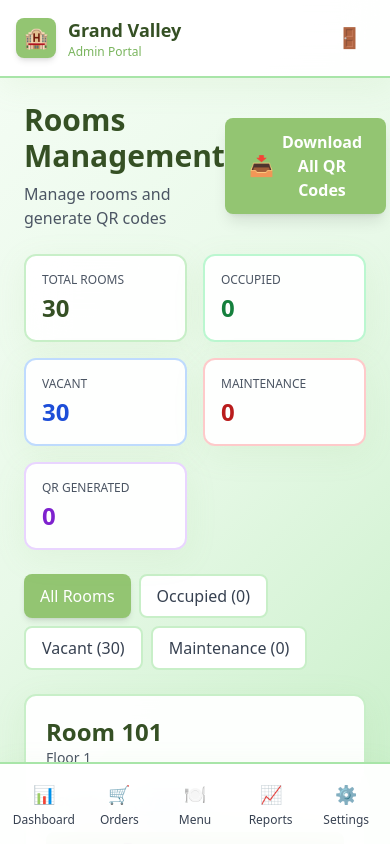
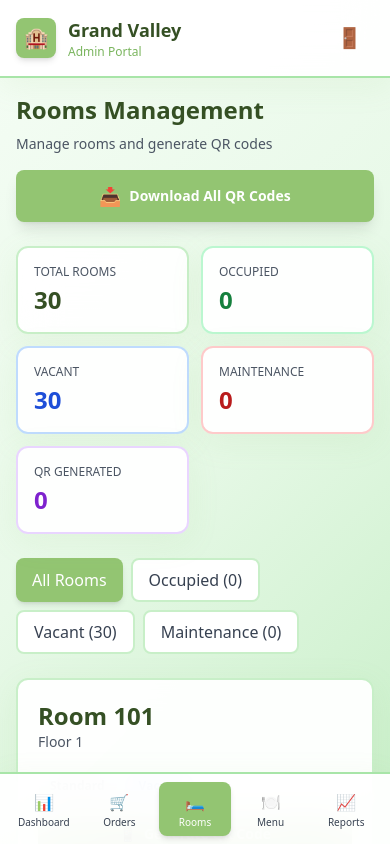
Before and after one commit to DualSparkStudio/120_QR_-sytem-for-resort, a Next.js app in the folder guest-app/: page /admin/rooms in a window 390 px wide. Built offline with nearby package versions, Linux system fonts and the light colour scheme; sample sign-in values are in the browser's storage.

Commit message:
Fix admin panel: add Rooms tab, fix z-index issue, make all pages responsive with bottom nav padding

```diff
--- a/guest-app/src/app/admin/dashboard/page.tsx
+++ b/guest-app/src/app/admin/dashboard/page.tsx
@@ -41,7 +41,7 @@ export default function DashboardPage() {
   ];
 
   return (
-    <div className="p-6 space-y-6">
+    <div className="p-4 sm:p-6 space-y-4 sm:space-y-6 pb-20 md:pb-6">
       {/* Header */}
       <div>
         <h1 className="text-3xl font-bold text-pista-900 mb-2">Dashboard Overview</h1>
--- a/guest-app/src/app/admin/orders/page.tsx
+++ b/guest-app/src/app/admin/orders/page.tsx
@@ -20,7 +20,7 @@ export default function OrdersPage() {
   };
 
   return (
-    <div className="p-6">
+    <div className="p-4 sm:p-6 pb-20 md:pb-6">
       <div className="mb-6">
         <h1 className="text-3xl font-bold text-pista-900 mb-2">Orders Management</h1>
         <p className="text-gray-600">Track and manage all room service orders</p>
--- a/guest-app/src/app/admin/reports/page.tsx
+++ b/guest-app/src/app/admin/reports/page.tsx
@@ -36,8 +36,8 @@ export default function ReportsPage() {
   ];
 
   return (
-    <div className="p-6">
-      <div className="mb-6 flex justify-between items-center">
+    <div className="p-4 sm:p-6 pb-20 md:pb-6">
+      <div className="mb-6 flex flex-col sm:flex-row sm:justify-between sm:items-center gap-4">
         <div>
           <h1 className="text-3xl font-bold text-pista-900 mb-2">Reports & Analytics</h1>
           <p className="text-gray-600">Detailed insights and performance metrics</p>
--- a/guest-app/src/app/admin/rooms/page.tsx
+++ b/guest-app/src/app/admin/rooms/page.tsx
@@ -278,23 +278,23 @@ export default function RoomsPage() {
     : '';
 
   return (
-    <div className="p-6">
-      <div className="mb-6 flex justify-between items-center">
+    <div className="p-4 sm:p-6 pb-20 md:pb-6">
+      <div className="mb-6 flex flex-col sm:flex-row sm:justify-between sm:items-center gap-4">
         <div>
-          <h1 className="text-3xl font-bold text-pista-900 mb-2">Rooms Management</h1>
-          <p className="text-gray-600">Manage rooms and generate QR codes</p>
+          <h1 className="text-2xl sm:text-3xl font-bold text-pista-900 mb-2">Rooms Management</h1>
+          <p className="text-sm sm:text-base text-gray-600">Manage rooms and generate QR codes</p>
         </div>
         <button
           onClick={handleDownloadAllQRs}
-          className="bg-pista-500 hover:bg-pista-600 text-white font-bold px-6 py-3 rounded-lg transition shadow-lg flex items-center gap-2"
+          className="bg-pista-500 hover:bg-pista-600 text-white font-bold px-4 sm:px-6 py-3 rounded-lg transition shadow-lg flex items-center justify-center gap-2 w-full sm:w-auto text-sm sm:text-base"
         >
-          <span className="text-xl">📥</span>
-          Download All QR Codes
+          <span className="text-lg sm:text-xl">📥</span>
+          <span className="whitespace-nowrap">Download All QR Codes</span>
         </button>
       </div>
 
       {/* Stats */}
-      <div className="grid grid-cols-2 md:grid-cols-5 gap-4 mb-6">
+      <div className="grid grid-cols-2 lg:grid-cols-5 gap-3 sm:gap-4 mb-6">
         <div className="glass-effect border-2 border-pista-200 rounded-xl p-4">
           <p className="text-xs text-gray-600 uppercase mb-1">Total Rooms</p>
           <p className="text-2xl font-bold text-pista-900">{rooms.length}</p>
@@ -336,7 +336,7 @@ export default function RoomsPage() {
       </div>
 
       {/* Rooms Grid */}
-      <div className="grid grid-cols-1 md:grid-cols-2 lg:grid-cols-3 xl:grid-cols-4 gap-4">
+      <div className="grid grid-cols-1 sm:grid-cols-2 lg:grid-cols-3 xl:grid-cols-4 gap-3 sm:gap-4">
         {filteredRooms.map((room) => (
           <div key={room.id} className="glass-effect border-2 border-pista-200 rounded-xl p-5 hover:shadow-xl transition">
             <div className="flex justify-between items-start mb-3">
--- a/guest-app/src/app/admin/services/page.tsx
+++ b/guest-app/src/app/admin/services/page.tsx
@@ -79,8 +79,8 @@ export default function ServicesManagementPage() {
   };
 
   return (
-    <div className="p-6">
-      <div className="mb-6 flex justify-between items-center">
+    <div className="p-4 sm:p-6 pb-20 md:pb-6">
+      <div className="mb-6 flex flex-col sm:flex-row sm:justify-between sm:items-center gap-4">
         <div>
           <h1 className="text-3xl font-bold text-pista-900 mb-2">Services Management</h1>
           <p className="text-gray-600">Manage service requests and available services</p>
--- a/guest-app/src/app/admin/settings/page.tsx
+++ b/guest-app/src/app/admin/settings/page.tsx
@@ -31,7 +31,7 @@ export default function SettingsPage() {
   };
 
   return (
-    <div className="p-6">
+    <div className="p-4 sm:p-6 pb-20 md:pb-6">
       <div className="mb-6">
         <h1 className="text-3xl font-bold text-pista-900 mb-2">Settings</h1>
         <p className="text-gray-600">Configure system settings and preferences</p>
--- a/guest-app/src/components/AdminLayout.tsx
+++ b/guest-app/src/components/AdminLayout.tsx
@@ -91,7 +91,7 @@ export default function AdminLayout({ children, onLogout }: AdminLayoutProps) {
       </aside>
 
       {/* Main Content */}
-      <main className={`flex-1 overflow-y-auto h-screen ${sidebarOpen ? 'md:ml-64' : 'md:ml-20'} transition-all duration-300`}>
+      <main className={`flex-1 overflow-y-auto h-screen ${sidebarOpen ? 'md:ml-64' : 'md:ml-20'} transition-all duration-300 relative z-10`}>
         {/* Mobile Header */}
         <div className="md:hidden sticky top-0 z-20 glass-effect border-b-2 border-pista-300 p-4 flex items-center justify-between">
           <div className="flex items-center gap-3">
@@ -111,65 +111,67 @@ export default function AdminLayout({ children, onLogout }: AdminLayoutProps) {
           </button>
         </div>
 
-        {children}
+        <div className="relative z-0">
+          {children}
+        </div>
 
         {/* Mobile Bottom Navigation */}
-        <nav className="md:hidden fixed bottom-0 left-0 right-0 glass-effect border-t-2 border-pista-300 p-2 z-20">
+        <nav className="md:hidden fixed bottom-0 left-0 right-0 glass-effect border-t-2 border-pista-300 p-2 z-30 shadow-lg">
           <div className="grid grid-cols-5 gap-1">
             <Link
               href="/admin/dashboard"
-              className={`flex flex-col items-center gap-1 px-2 py-2 rounded-lg transition-all ${
+              className={`flex flex-col items-center gap-0.5 px-1 py-2 rounded-lg transition-all ${
                 pathname === '/admin/dashboard'
                   ? 'bg-pista-500 text-white shadow-md'
                   : 'text-gray-700 hover:bg-pista-100'
               }`}
             >
-              <span className="text-lg">📊</span>
-              <span className="text-xs font-medium">Dashboard</span>
+              <span className="text-base">📊</span>
+              <span className="text-[10px] font-medium leading-tight">Dashboard</span>
             </Link>
             <Link
               href="/admin/orders"
-              className={`flex flex-col items-center gap-1 px-2 py-2 rounded-lg transition-all ${
+              className={`flex flex-col items-center gap-0.5 px-1 py-2 rounded-lg transition-all ${
                 pathname === '/admin/orders'
                   ? 'bg-pista-500 text-white shadow-md'
                   : 'text-gray-700 hover:bg-pista-100'
               }`}
             >
-              <span className="text-lg">🛒</span>
-              <span className="text-xs font-medium">Orders</span>
+              <span className="text-base">🛒</span>
+              <span className="text-[10px] font-medium leading-tight">Orders</span>
+            </Link>
+            <Link
+              href="/admin/rooms"
+              className={`flex flex-col items-center gap-0.5 px-1 py-2 rounded-lg transition-all ${
+                pathname === '/admin/rooms'
+                  ? 'bg-pista-500 text-white shadow-md'
+                  : 'text-gray-700 hover:bg-pista-100'
+              }`}
+            >
+              <span className="text-base">🛏️</span>
+              <span className="text-[10px] font-medium leading-tight">Rooms</span>
             </Link>
             <Link
               href="/admin/menu"
-              className={`flex flex-col items-center gap-1 px-2 py-2 rounded-lg transition-all ${
+              className={`flex flex-col items-center gap-0.5 px-1 py-2 rounded-lg transition-all ${
                 pathname === '/admin/menu'
                   ? 'bg-pista-500 text-white shadow-md'
                   : 'text-gray-700 hover:bg-pista-100'
               }`}
             >
-              <span className="text-lg">🍽️</span>
-              <span className="text-xs font-medium">Menu</span>
+              <span className="text-base">🍽️</span>
+              <span className="text-[10px] font-medium leading-tight">Menu</span>
             </Link>
             <Link
               href="/admin/reports"
-              className={`flex flex-col items-center gap-1 px-2 py-2 rounded-lg transition-all ${
+              className={`flex flex-col items-center gap-0.5 px-1 py-2 rounded-lg transition-all ${
                 pathname === '/admin/reports'
                   ? 'bg-pista-500 text-white shadow-md'
                   : 'text-gray-700 hover:bg-pista-100'
               }`}
             >
-              <span className="text-lg">📈</span>
-              <span className="text-xs font-medium">Reports</span>
-            </Link>
-            <Link
-              href="/admin/settings"
-              className={`flex flex-col items-center gap-1 px-2 py-2 rounded-lg transition-all ${
-                pathname === '/admin/settings'
-                  ? 'bg-pista-500 text-white shadow-md'
-                  : 'text-gray-700 hover:bg-pista-100'
-              }`}
-            >
-              <span className="text-lg">⚙️</span>
-              <span className="text-xs font-medium">Settings</span>
+              <span className="text-base">📈</span>
+              <span className="text-[10px] font-medium leading-tight">Reports</span>
             </Link>
           </div>
         </nav>
```
